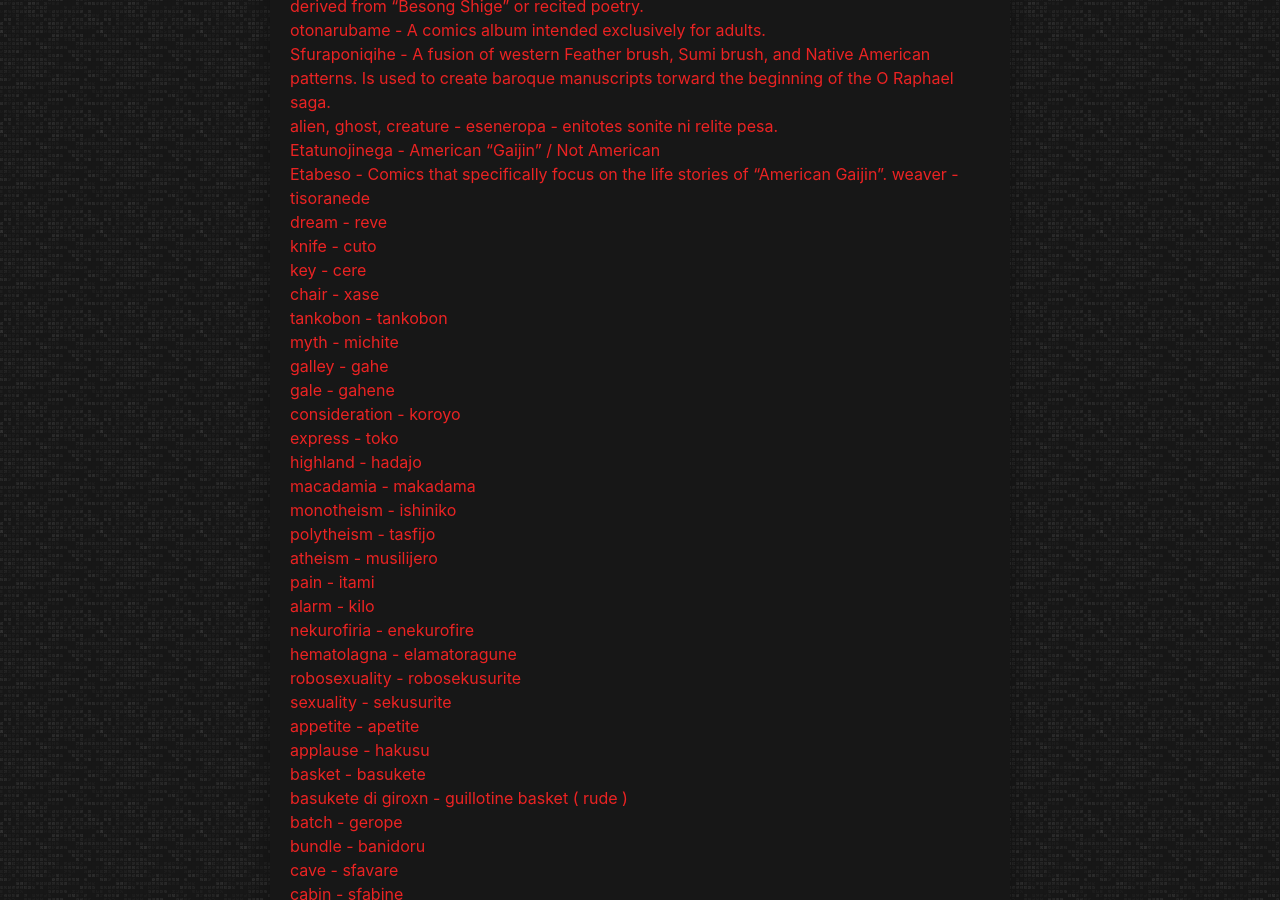
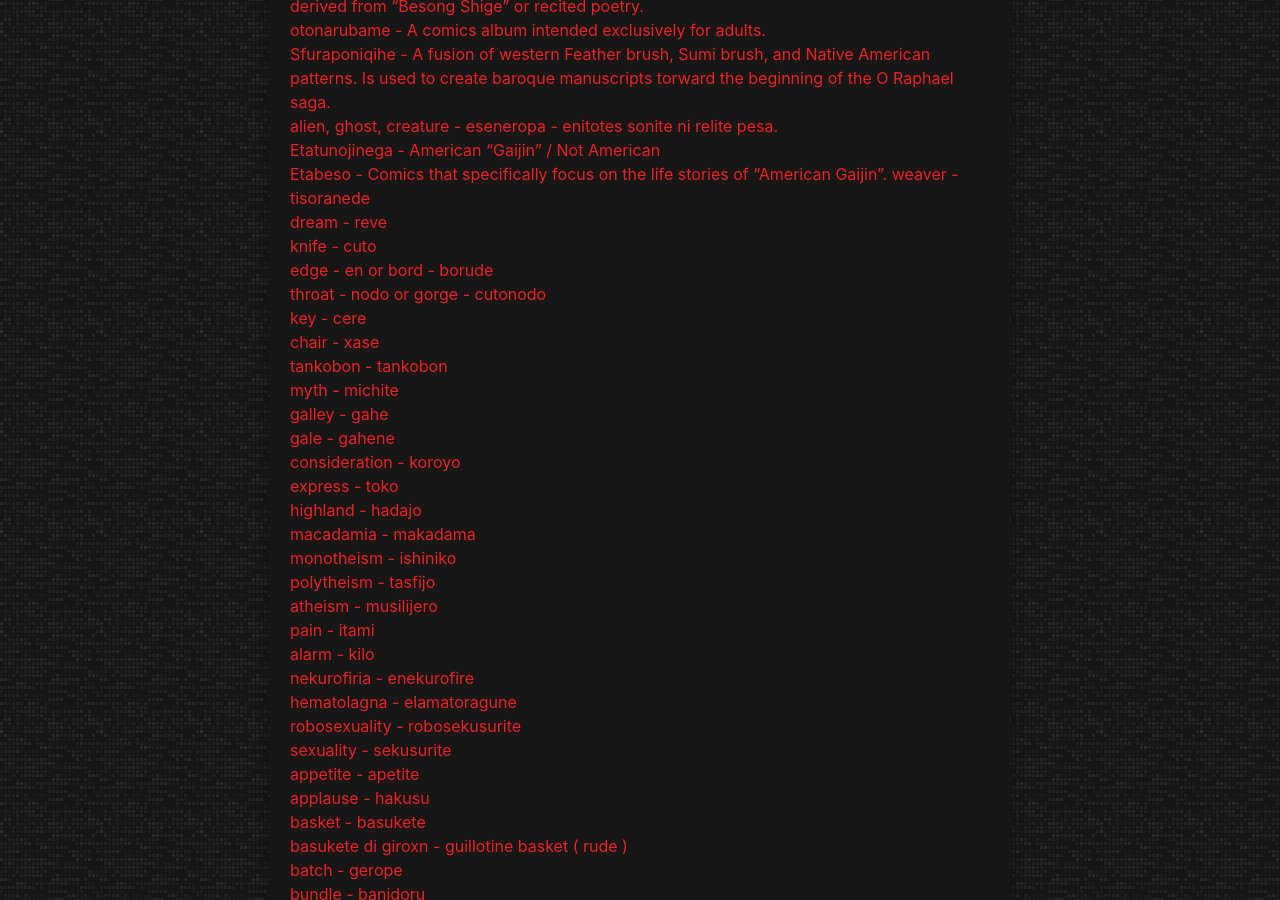
Before and after one commit to LWFlouisa/FraponicConlang, a Jekyll site: the page built from _posts/2021-09-01-nouns.md, in a window 1280 px wide and 900 px high, scrolled down 426 px. Built offline with Jekyll 4.4.1, drawn with Linux system fonts in a browser that asks for light colours.

Commit message:
Update 2021-09-01-nouns.md

```diff
--- a/_posts/2021-09-01-nouns.md
+++ b/_posts/2021-09-01-nouns.md
@@ -15,6 +15,8 @@ Etabeso - Comics that specifically focus on the life stories of "American Gaijin
 weaver - tisoranede<br />
 dream - reve<br />
 knife - cuto<br />
+edge - en or bord - borude<br />
+throat - nodo or gorge - cutonodo<br />
 key - cere<br />
 chair - xase<br />
 tankobon - tankobon<br />
```
